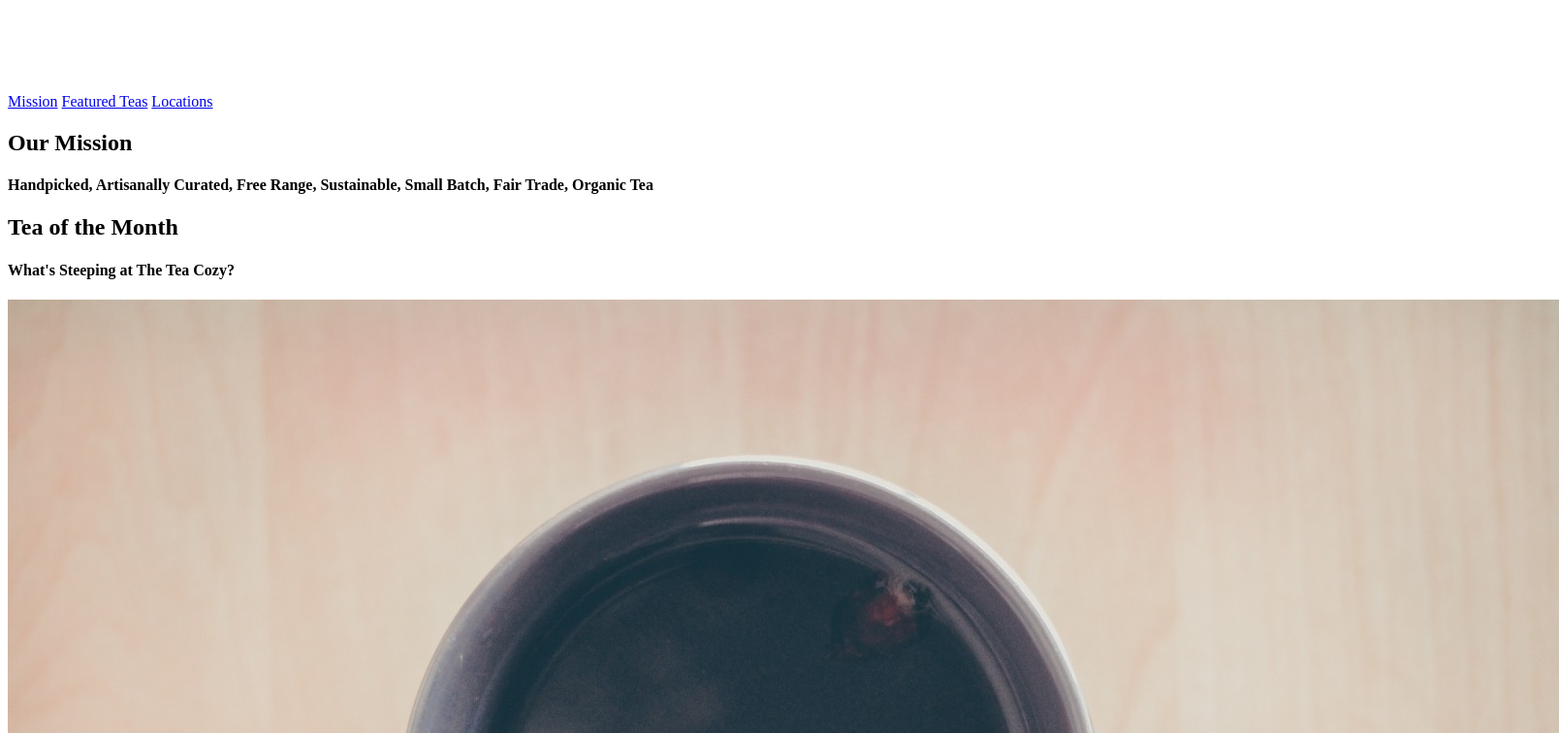
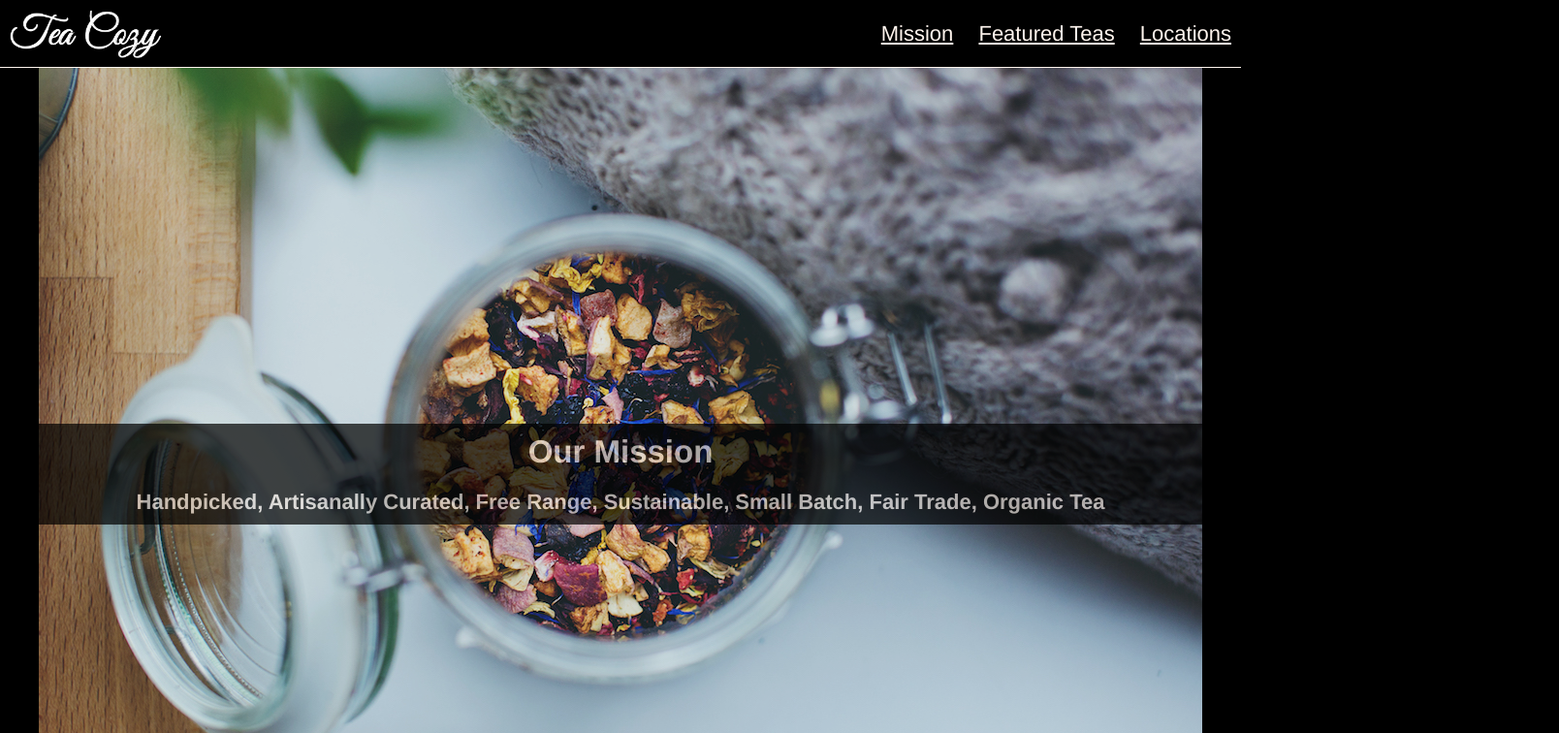
Before and after one commit to afrank97/TeaCozy, a plain HTML site: page index.html in a window 1280 px wide. Shown: the top 756 px of the page at 97% size, 1608 px wide, since content can reach past the window. Drawn offline with Linux system fonts and the light colour scheme.

Commit message:
Finalize CSS and HTML content.

```diff
--- a/index.html
+++ b/index.html
@@ -56,7 +56,7 @@
         <!-- Locations Section -->
         <div id="locations">
             <h2>Locations</h2>
-            <div class="flex-container items">
+            <div class="flex-container locations">
                 <div class="location">
                 <h3>Downtown</h3>
                 <p>384 West 4th St</p>
@@ -87,7 +87,7 @@
     <!-- Footer Section -->
     <footer>
         <div class="copyright">
-            <h5>&copy;The Tea Cozy 2017</h5>
+            <h5>&copy; The Tea Cozy 2017</h5>
         </div>
     </footer>
 </body>
--- a/resources/style.css
+++ b/resources/style.css
@@ -0,0 +1,122 @@
+body {
+    margin: 0;
+    font-family: "Helvetica", sans-serif;
+    color: seashell;
+    background-color: black;
+    font-size: 22px;
+    text-align: center;
+}
+
+/* Header Section */
+
+header {
+    width: 100%;
+    position: fixed;
+    z-index: 1;
+    height: 69px;
+    background-color: black;
+    border-bottom: 1px solid seashell;
+    align-items: center;
+}
+.flex-container {
+    display: flex;
+    justify-content: center;
+    flex-wrap: wrap;
+}
+header img {
+    height: 50px;
+    padding-left: 10px;
+}
+nav {
+    text-align: right;
+    flex-grow: 1;
+}
+nav span {
+    display: inline-block;
+    padding: 20px 10px;
+}
+a {
+    color: seashell;
+}
+
+/* Main Content Section  */
+
+.main {
+    padding-top: 69px;
+    opacity: 0.9;
+    width: 1200px;
+    margin: auto;
+}
+#mission {
+    height: 700px;
+    background-image: url(./images/img-mission-background.jpg);
+    padding-top: 70px;
+}
+#mission .content{
+    margin: auto;
+    background-color: black;
+    width: 100%;
+    opacity: 0.7;
+}
+h2,
+h3,
+h4 {
+    margin: 0;
+    padding: 10px;
+}
+#stock {
+    height: 700px;
+    width: 1000px;
+    margin: auto;
+    padding-top: 70px;
+}
+.item {
+    padding: 5px;
+}
+.item img {
+    height: 200px;
+    margin: 10px;
+    display: block;
+}
+.item span {
+    display: block;
+    padding: 5px;
+    font-weight: bold;
+    text-align: center;
+}
+#locations {
+    background-image: url(./images/img-locations-background.jpg);
+    height: 500px;
+    padding-top: 70px;
+}
+#locations .flex-container {
+    margin: auto;
+    width: 1100px;
+}
+.flex-container.locations {
+    padding-top: 5px;
+}
+.location {
+    opacity: 1;
+    padding: 10px;
+    margin: 5px 20px;
+    background-color: black;
+    flex-basis: 280px;
+    display: flex;
+    flex-direction: column;
+    justify-content: center;
+    border-radius: 0px 20px 0px 20px;
+}
+
+/* Contact Section */
+
+#contact {
+    height: 200px;
+}
+
+/* Footer Section */
+
+footer {
+    text-align: left;
+    padding-left: 20px;
+}
```
